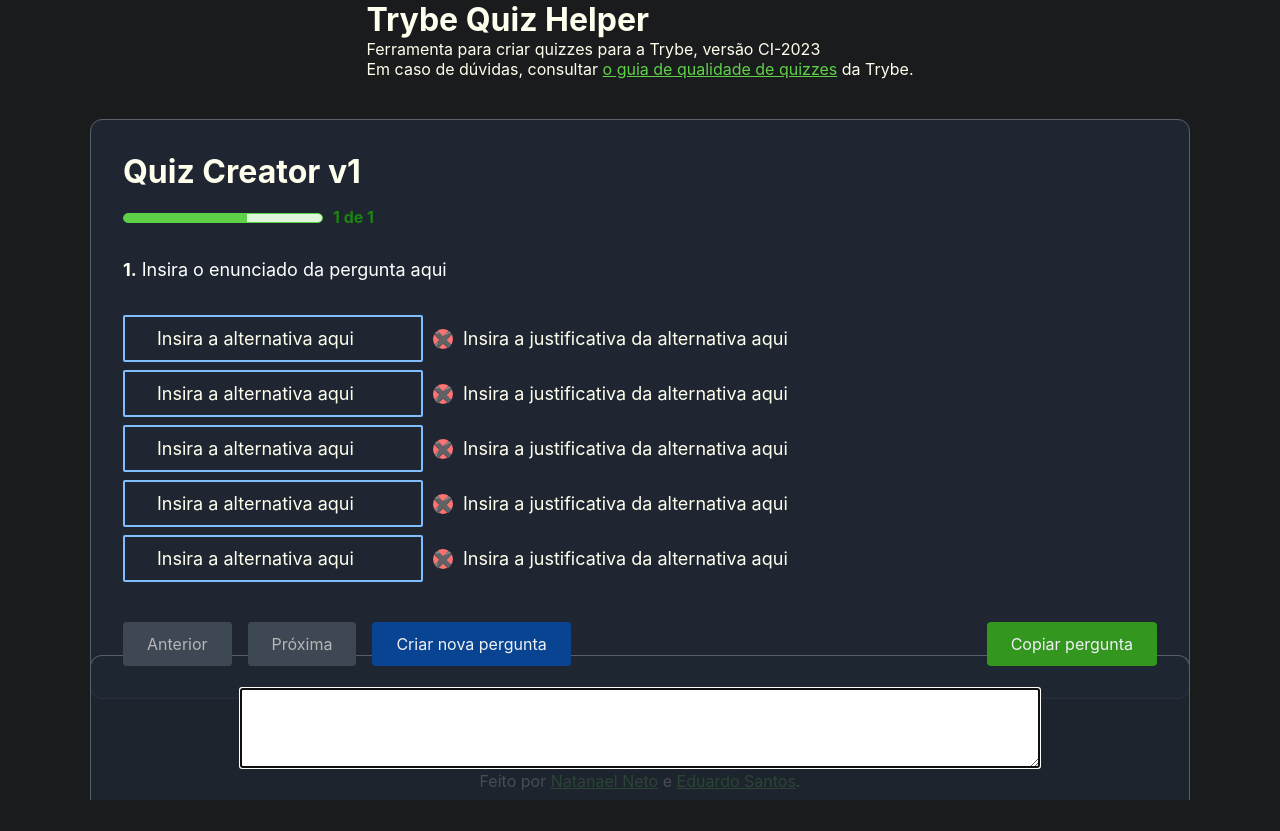
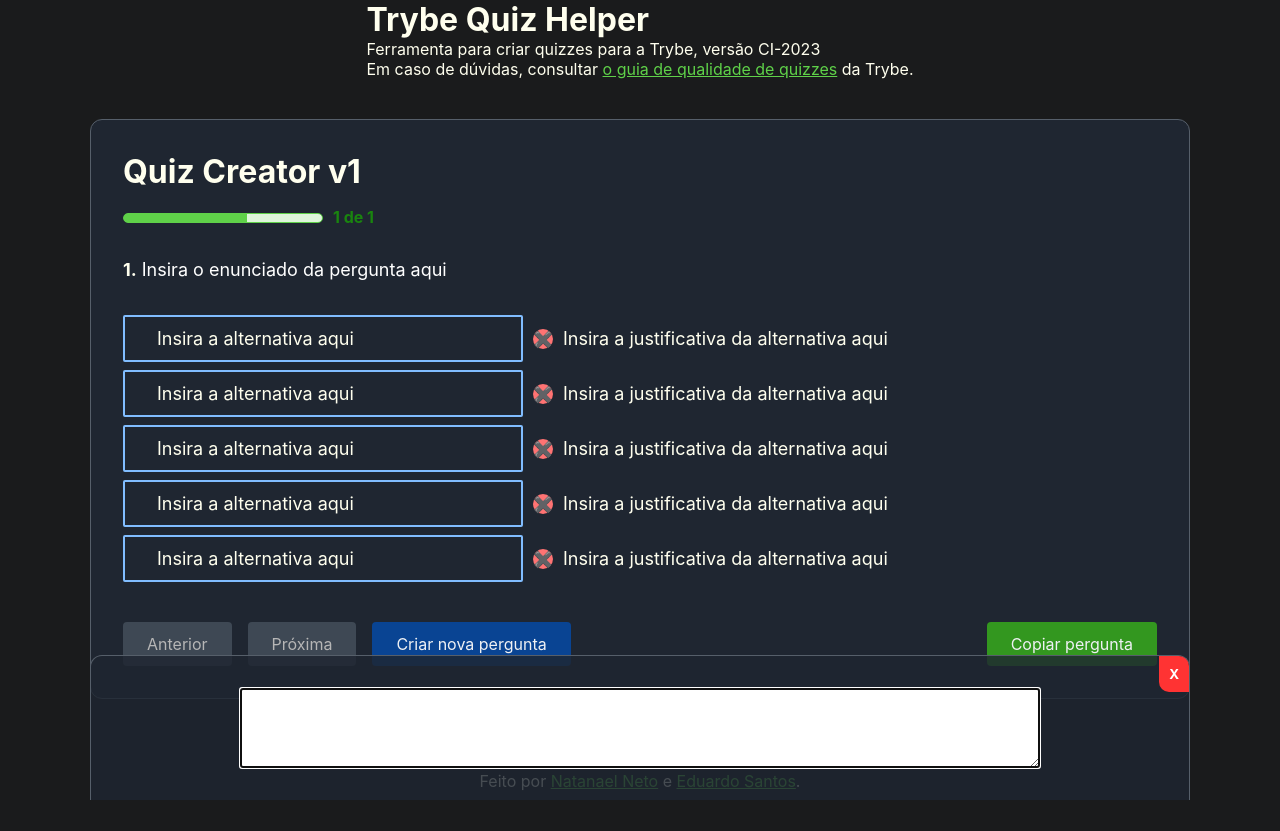
Before and after one commit to NatanaelNeto/quiz-helper, a React (Vite) app: page / in a window 1280 px wide. Both pictures are taken after a click on the element 294 px from the left and 269 px from the top of the page. Before the commit the page ends 800 px from the top, so only its background shows below. Built offline with nearby package versions, Linux system fonts and the light colour scheme.

Commit message:
Ajusta CSS

```diff
--- a/src/App.css
+++ b/src/App.css
@@ -99,7 +99,8 @@
 
 .question-title {
   display: flex;
-  align-items: center;
+  flex-flow: column wrap;
+  justify-content: center;
   border: none;
   background-color: transparent;
   color: white;
@@ -145,7 +146,6 @@
   align-items: center;
   font-size: 1.125rem;
   width: 100%;
-  height: 47px;
   text-align: start;
 }
 
@@ -154,8 +154,9 @@
   align-items: center;
   cursor: pointer;
   position: relative;
-  min-width: 300px;
-  height: 47px;
+  min-width: 400px;
+  max-width: 400px;
+  min-height: 47px;
   padding: 8px 32px;
   border-color: #81BDFF;
   border-radius: 2px;
@@ -206,6 +207,7 @@
   cursor: pointer;
   display: flex;
   align-items: center;
+  max-width: 500px;
 }
 
 .answer-justification:empty:before {
@@ -227,17 +229,19 @@
 }
 
 .input-modal {
+  position: fixed;
+  margin: 0 auto;
   display: flex;
   justify-content: center;
-  align-items: center;
-  position: absolute;
+  padding: 32px;
   bottom: 0;
   left: 50%;
+  right: 50%;
+  z-index: 4;
   max-width: 1100px;
   width: 100%;
   transform: translateX(-50%);
   background-color: #1f2631d2;
-  padding: 32px;
   border-color: #565f6a;
   border-top-left-radius: 12px;
   border-top-right-radius: 12px;
@@ -252,4 +256,22 @@
   width: 95%;
   max-width: 800px;
   padding: 14px 8px;
+  margin: 0 auto;
 }
+
+.input-modal>button {
+  position: absolute;
+  top: 0;
+  right: 0;
+  color: white;
+  background-color: #f33;
+  padding: 10px;
+  font-weight: bolder;
+  border: none;
+  border-top-right-radius: 10px;
+  border-bottom-left-radius: 10px;
+}
+
+.footer {
+  margin-bottom: 40px;
+}
--- a/src/App.tsx
+++ b/src/App.tsx
@@ -34,7 +34,7 @@
   }
 
   const handleCopy = () => {
-    const {question, answers} = questions[currentQuestion];
+    const { question, answers } = questions[currentQuestion];
 
     // `>>${enunciado}<<*******
     // (${correct === 'A' ? 'X' : ' '})${alterA}{{${justA}}}*******
@@ -43,7 +43,7 @@
     // (${correct === 'D' ? 'X' : ' '})${alterD}{{${justD}}}*******
     // (${correct === 'E' ? 'X' : ' '})${alterE}{{${justE}}}*******`
     const text = `>>${question}<<
-${answers.map((answer) => `(${answer.correct ? 'X' : ' '})${answer.text}{{${answer.justification}}}`).join('\n')}`;
+${answers.map((answer) => `(${answer.correct ? 'x' : ' '})${answer.text}{{${answer.justification}}}`).join('\n')}`;
     navigator.clipboard.writeText(text);
   }
 
@@ -77,7 +77,7 @@
           <button className="button copy" onClick={handleCopy}>Copiar pergunta</button>
         </div>
       </div>
-      <p>Feito por <a href='https://github.com/NatanaelNeto' target='_blank'>Natanael Neto</a> e <a href="https://github.com/eduardosantosf">Eduardo Santos</a>.</p>
+      <p className='footer'>Feito por <a href='https://github.com/NatanaelNeto' target='_blank'>Natanael Neto</a> e <a href="https://github.com/eduardosantosf">Eduardo Santos</a>.</p>
     </div>
   );
 }
--- a/src/components/Question/InputModal.tsx
+++ b/src/components/Question/InputModal.tsx
@@ -6,9 +6,10 @@
   }
   value: any;
   handleChange: (event: React.ChangeEvent<HTMLTextAreaElement>) => void;
+  cancel: (event: React.MouseEvent<HTMLButtonElement>) => void;
 };
 
-function InputModal({ inputInfo, value, handleChange }: Props) {
+function InputModal({ inputInfo, value, handleChange, cancel }: Props) {
   const inputRef = useRef<any>();
   const { name } = inputInfo;
 
@@ -23,6 +24,7 @@
         onChange={handleChange}
         value={value}
         ref={inputRef} />
+      <button onClick={(event) => cancel(event)}>X</button>
     </div>
   )
 }
--- a/src/components/Question/Question.tsx
+++ b/src/components/Question/Question.tsx
@@ -53,10 +53,14 @@
     handleChange({ [name]: value });
   }
 
+  const cancelChange = (event: React.MouseEvent<HTMLButtonElement>) => {
+    event.preventDefault();
+    setSelectedInput({ name: '', answerIndex: undefined });
+  }
+
   const handleSelectInput = (name: string, answerIndex?: number) => {
     setSelectedInput({ name, answerIndex });
   }
-
   return (
     <>
       <div className="container-question">
@@ -64,7 +68,9 @@
         <p
           className="question-title"
           onClick={() => handleSelectInput('question')}
-          dangerouslySetInnerHTML={{ __html: marked.parse(question) }}
+          dangerouslySetInnerHTML={{
+            __html: marked.parse(question, { breaks: true, gfm: true })
+          }}
         />
       </div>
       <div id="question-answers" className="question-answers">
@@ -72,7 +78,7 @@
           <Answer key={index} {...answer} answerIndex={index} handleSelectInput={handleSelectInput} handleChange={handleQuestionChange} />
         ))}
       </div>
-      {selectedInput.name && (<InputModal inputInfo={selectedInput} value={selectedValue} handleChange={handleQuestionChange} />)}
+      {selectedInput.name && (<InputModal cancel={cancelChange} inputInfo={selectedInput} value={selectedValue} handleChange={handleQuestionChange} />)}
     </>
   )
 }
```
